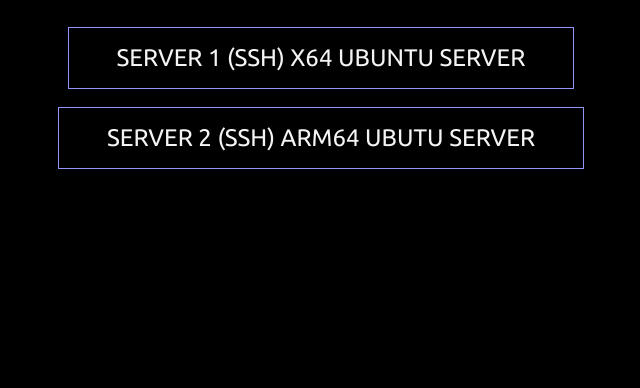
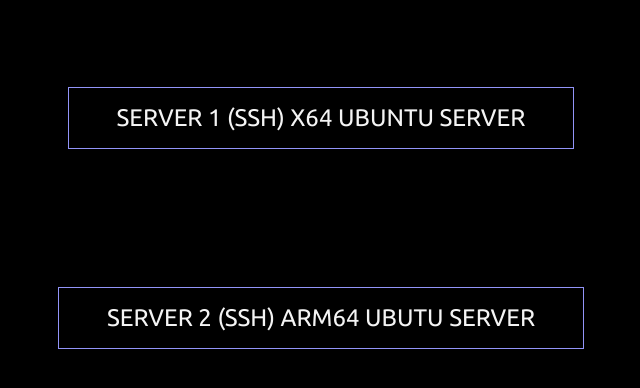
Before and after one commit to XxFrostaxX/ssh, a plain HTML site: page index.html in a window 1280 px wide. Shown: the part 48-436 px from the top of the page, without its empty margins (319-959 px from the left). Drawn offline with Linux system fonts and the light colour scheme.

Commit message:
Update index.html

```diff
--- a/index.html
+++ b/index.html
@@ -17,7 +17,7 @@
   display: flex;
   justify-content: center;
   align-items: center;
-  height: 10vh;
+  height: 25vh;
 }
 
 a {
```
